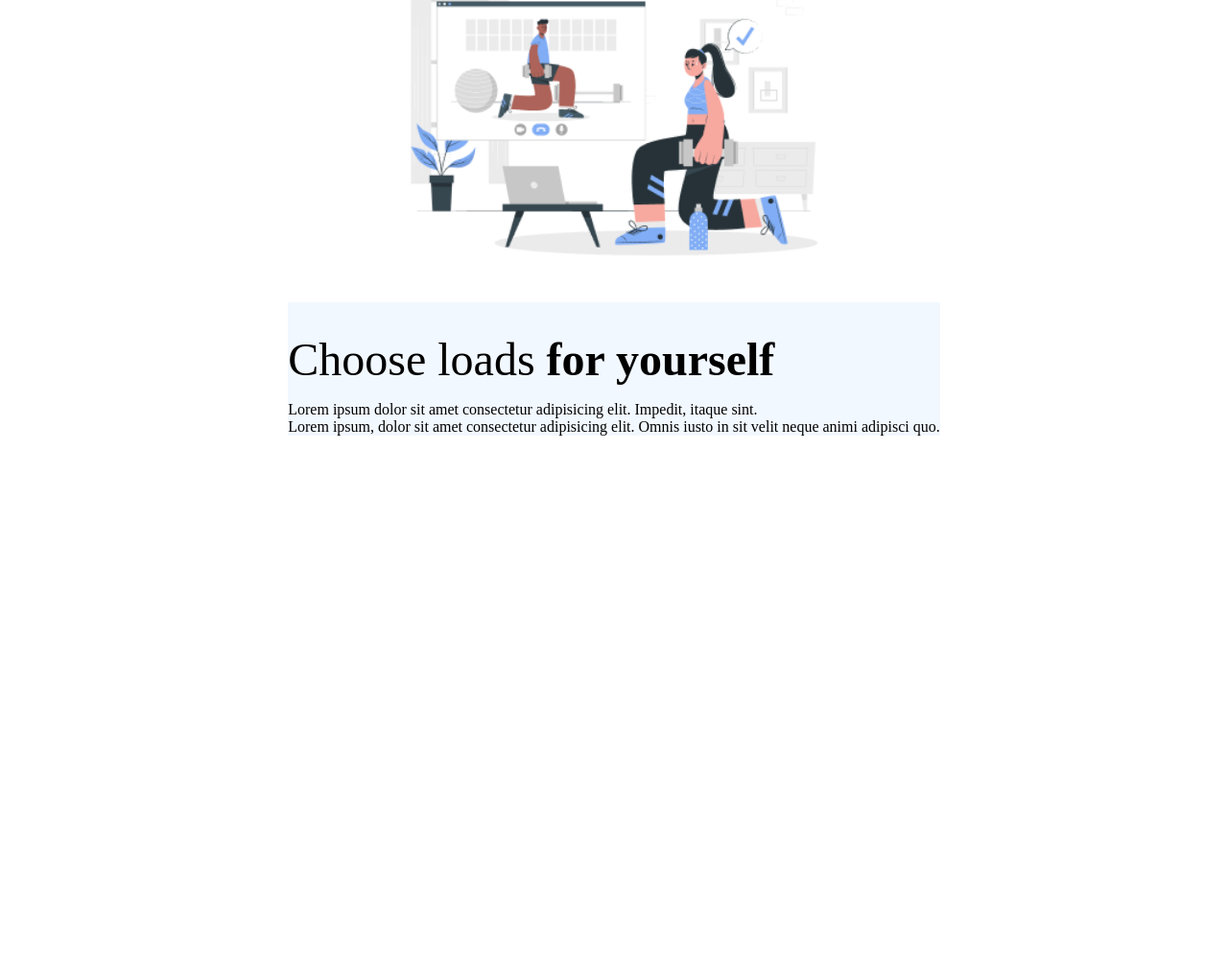
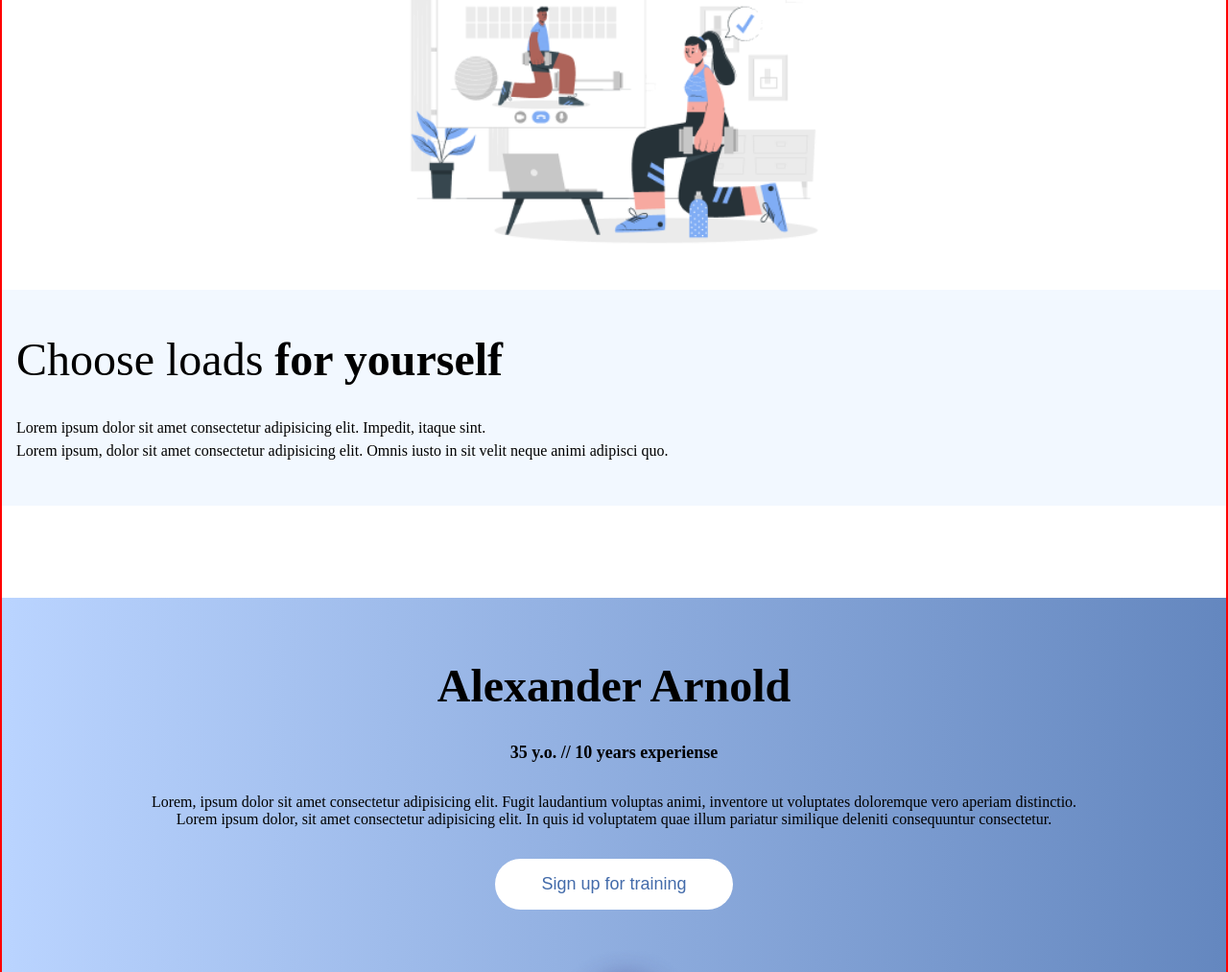
Before and after one commit to eraynai/landing-page-free, a plain HTML site: page index.html in a window 1280 px wide. Shown: the part 899-1912 px from the top of the page at 96% size. Before the commit the page ends 1368 px from the top, so only its background shows below. Drawn offline with Linux system fonts and the light colour scheme; a web font is replaced by a local one.

Commit message:
section 3 completed

```diff
--- a/index.html
+++ b/index.html
@@ -33,6 +33,28 @@
           in sit velit neque animi adipisci quo.
         </p>
       </div>
+      <div class="third-container">
+        <h2>Alexander Arnold</h2>
+        <p class="subtitle">35 y.o. // 10 years experiense</p>
+        <p>
+          Lorem, ipsum dolor sit amet consectetur adipisicing elit. Fugit
+          laudantium voluptas animi, inventore ut voluptates doloremque vero
+          aperiam distinctio.
+        </p>
+        <p>
+          Lorem ipsum dolor, sit amet consectetur adipisicing elit. In quis id
+          voluptatem quae illum pariatur similique deleniti consequuntur
+          consectetur.
+        </p>
+        <button>Sign up for training</button>
+        <div class="img-holder">
+          <img
+            class="main-images trainer"
+            src="images/trainer.png"
+            alt="trainer"
+          />
+        </div>
+      </div>
     </div>
   </body>
 </html>
--- a/style.css
+++ b/style.css
@@ -150,10 +150,10 @@ header > h1 {
 }
 
 .inner-container {
-  margin: 15px;
   display: flex;
   flex-direction: column;
   align-items: center;
+  border: 2px red solid;
 }
 
 .main-images {
@@ -189,10 +189,49 @@ header > h1 {
 .second-tagline {
   text-align: left;
   background: #f2f8ff;
+  padding: 45px 15px;
+  width: 100%;
 }
 
 .second-tagline > h2 {
   font-size: 48px;
   font-weight: normal;
-  padding: 2rem 0 1rem 0;
+  padding: 0 0 2rem 0;
 }
+
+.second-tagline > p {
+  font-size: 16px;
+  line-height: 1.5rem;
+}
+
+.third-container {
+  background: linear-gradient(to right, #bad4ff 0%, #6487bf 100%);
+  width: 100%;
+  margin: 6rem 0 0 0;
+  text-align: center;
+}
+
+.third-container > h2 {
+  font-size: 48px;
+  padding-top: 4rem;
+}
+
+.third-container .subtitle {
+  font-size: 18px;
+  font-weight: bold;
+  padding: 2rem 0;
+}
+
+.third-container > button {
+  font-size: 18px;
+  color: #436baa;
+  background: #fff;
+  border: none;
+  padding: 1rem 3rem;
+  border-radius: 35px;
+  margin: 2rem 0 0 0;
+}
+
+.main-images.trainer {
+  padding-bottom: 0;
+}
```
Also changed, not shown: images/trainer.png (added), 1 other file.
